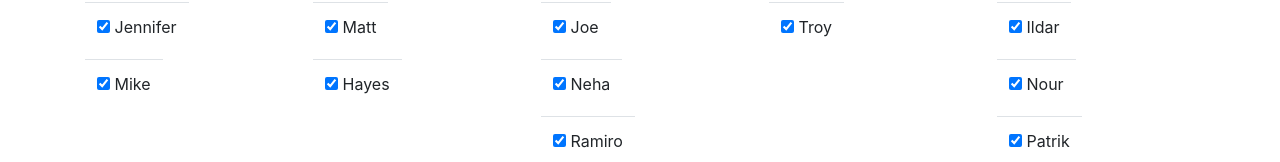
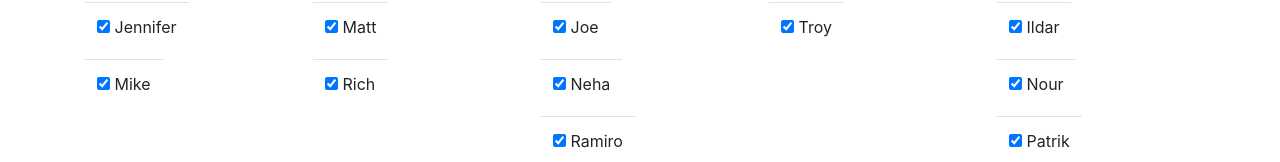
Before and after one commit to agoldh20/tributes-picker, a Vue app: page / in a window 1280 px wide. Shown: the part 243-405 px from the top of the page. Built offline with nearby package versions, Linux system fonts and the light colour scheme.

Commit message:
readds rich

```diff
--- a/src/views/Home.vue
+++ b/src/views/Home.vue
@@ -65,8 +65,8 @@ export default {
         },
         {
           name: "Lumber Jax",
-          members: ["Bill", "Chris", "Matt", "Hayes"],
-          currentList: ["Bill", "Chris", "Matt", "Hayes"]
+          members: ["Bill", "Chris", "Matt", "Rich"],
+          currentList: ["Bill", "Chris", "Matt", "Rich"]
         },
         {
           name: "Mighty Morphins",
```
